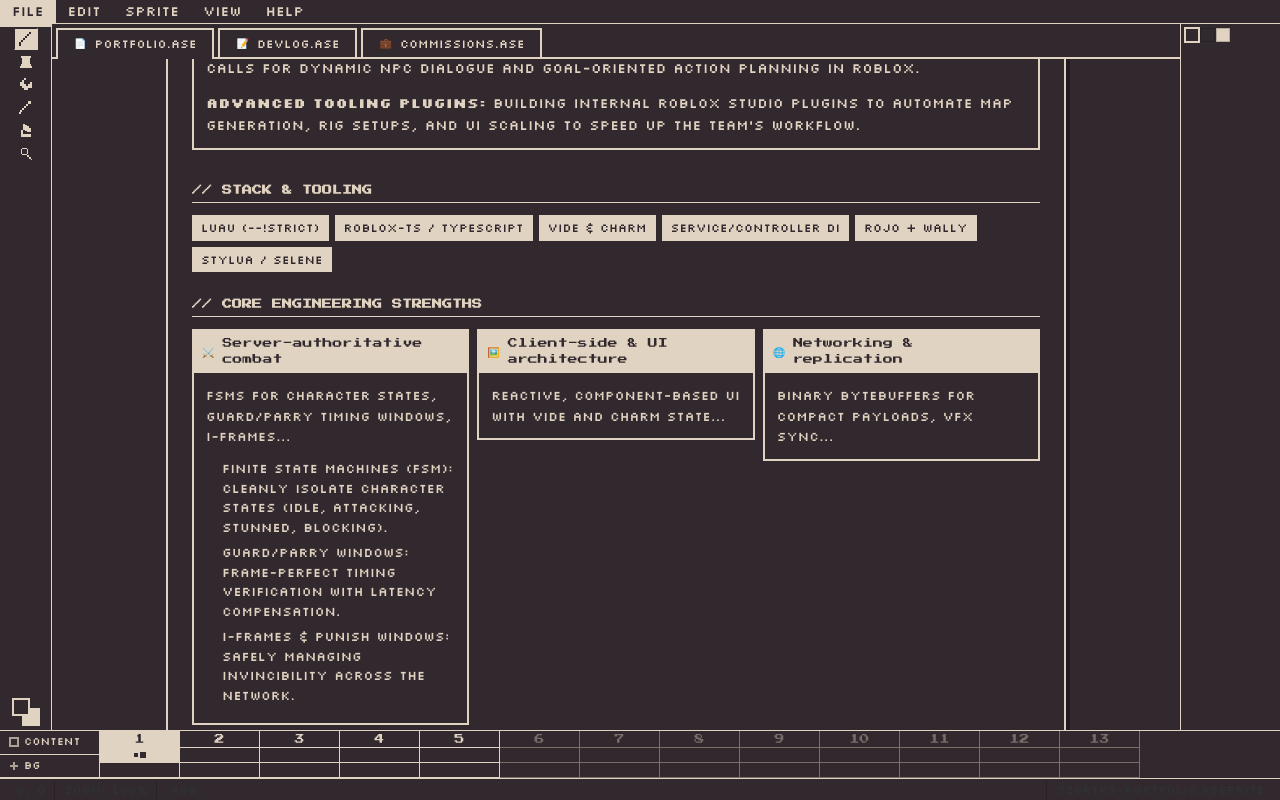
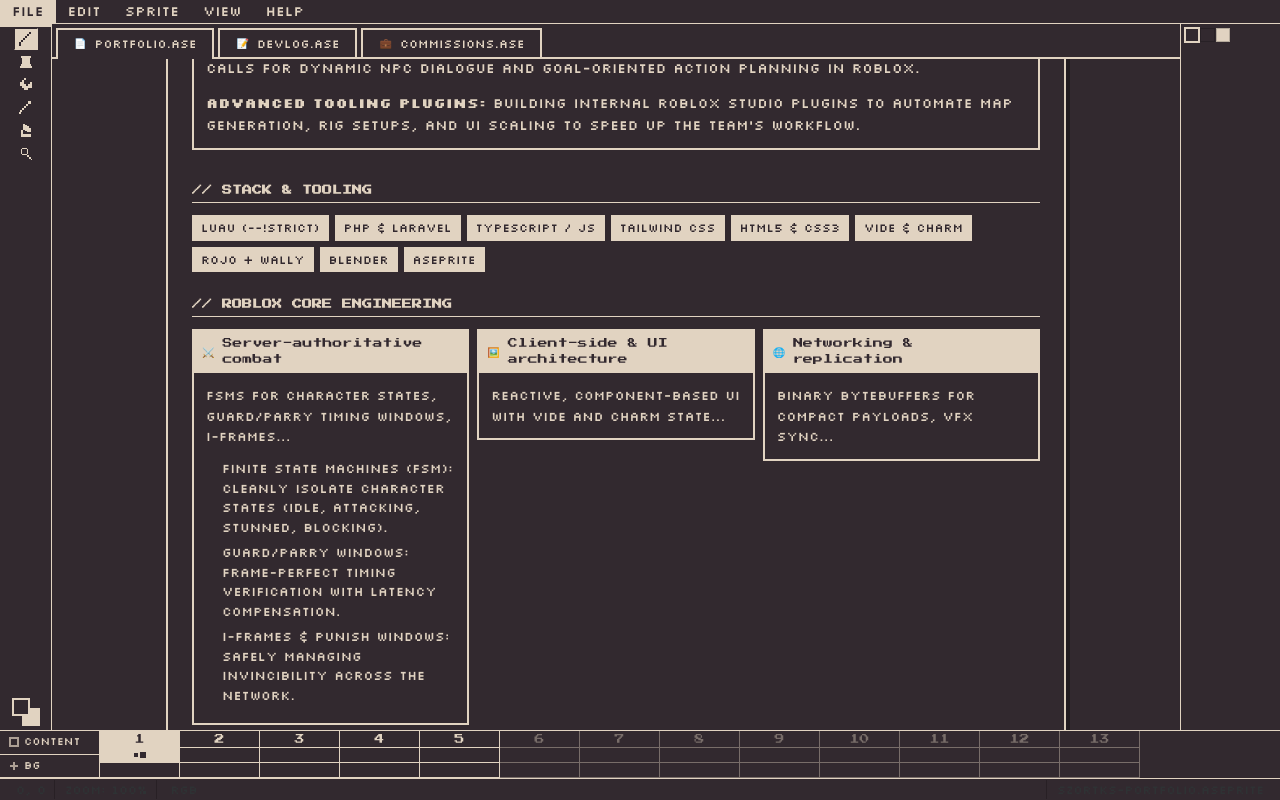
Before and after one commit to VitorPezzete/portfolio, a React (Vite) app: page / in a window 1280 px wide. Both pictures are taken after a click on the element 330 px from the left and 395 px from the top of the page. Built offline with nearby package versions, Linux system fonts and the light colour scheme.

Commit message:
feat: expand skills section with web full-stack and technical art categories

```diff
--- a/src/components/Skills.tsx
+++ b/src/components/Skills.tsx
@@ -1,6 +1,6 @@
 import { useState } from "react";
 
-const strengths = [
+const gameEngineeringStrengths = [
   {
     title: "Server-authoritative combat",
     icon: "⚔️",
@@ -63,17 +63,108 @@
   },
 ];
 
+const webEngineeringStrengths = [
+  {
+    title: "PHP & Laravel Ecosystem",
+    icon: "🐘",
+    shortDesc: "Secure RESTful APIs, MVC architecture, and Composer...",
+    details: [
+      "Laravel MVC: Structured backend logic for scalable web applications.",
+      "Composer: Efficient package and dependency management.",
+      "Database & ORM: Safe and performant querying with Eloquent.",
+    ],
+  },
+  {
+    title: "Modern Frontend",
+    icon: "⚛️",
+    shortDesc: "Reactive interfaces using TypeScript, JS, HTML5 and Tailwind...",
+    details: [
+      "TypeScript & JS: Strict type checking and modern ES6+ features.",
+      "Tailwind CSS: Rapid prototyping with utility-first responsive styling.",
+      "Semantic HTML5: Accessible and SEO-friendly document structure.",
+    ],
+  }
+];
+
+const techArtStrengths = [
+  {
+    title: "3D Modeling & UV Mapping",
+    icon: "🧊",
+    shortDesc: "Low-poly Blender models tailored for high-performance...",
+    details: [
+      "Topology Optimization: Creating extremely efficient low-poly geometry.",
+      "Smooth vs Flat Shading: Custom normals and rendering setups.",
+      "UV Unwrapping: Precise texture mapping across large surface grids.",
+    ],
+  },
+  {
+    title: "Pixel Art & Textures",
+    icon: "🎨",
+    shortDesc: "Aseprite pixel-perfect UI and stylized smooth textures...",
+    details: [
+      "Aseprite Textures: Generating retro 1-bit or full color maps.",
+      "Smooth Large-Grid Textures: Scaling art without obvious pixelation.",
+      "UI/UX Design: Bridging the gap between code and interactive visual aesthetics.",
+    ],
+  }
+];
+
 const skillTags = [
   "Luau (--!strict)",
-  "roblox-ts / TypeScript",
+  "PHP & Laravel",
+  "TypeScript / JS",
+  "Tailwind CSS",
+  "HTML5 & CSS3",
   "Vide & Charm",
-  "Service/Controller DI",
   "Rojo + Wally",
-  "StyLua / Selene",
+  "Blender",
+  "Aseprite",
 ];
 
 const Skills = () => {
-  const [expandedIndex, setExpandedIndex] = useState<number | null>(null);
+  const [expandedId, setExpandedId] = useState<string | null>(null);
+
+  const renderCards = (items: typeof gameEngineeringStrengths, categoryPrefix: string) => (
+    <div style={{ display: "grid", gridTemplateColumns: "repeat(auto-fill, minmax(260px, 1fr))", gap: 8, alignItems: "start", marginBottom: 32 }}>
+      {items.map((item, index) => {
+        const id = `${categoryPrefix}-${index}`;
+        return (
+          <div
+            key={id}
+            className={`ase-card ase-card-clickable`}
+            onClick={() => setExpandedId(expandedId === id ? null : id)}
+            style={expandedId === id ? { borderColor: "var(--color-ase-selected)" } : {}}
+          >
+            <div
+              className="ase-card-title"
+              style={
+                expandedId === id
+                  ? { background: "var(--color-ase-selected)" }
+                  : {}
+              }
+            >
+              <span>{item.icon}</span>
+              {item.title}
+            </div>
+            <div className="ase-card-body">
+              <p style={{ fontSize: 13, marginBottom: expandedId === id ? 12 : 0 }}>
+                {item.shortDesc}
+              </p>
+              {expandedId === id && (
+                <ul style={{ paddingLeft: 16, fontSize: 13, lineHeight: 1.5 }}>
+                  {item.details.map((detail, di) => (
+                    <li key={di} style={{ marginBottom: 6 }}>
+                      {detail}
+                    </li>
+                  ))}
+                </ul>
+              )}
+            </div>
+          </div>
+        );
+      })}
+    </div>
+  );
 
   return (
     <div className="ase-section" id="skills">
@@ -87,44 +178,14 @@
         ))}
       </div>
 
-      <div className="ase-separator">// CORE ENGINEERING STRENGTHS</div>
+      <div className="ase-separator">// ROBLOX CORE ENGINEERING</div>
+      {renderCards(gameEngineeringStrengths, "game")}
 
-      <div style={{ display: "grid", gridTemplateColumns: "repeat(auto-fill, minmax(260px, 1fr))", gap: 8, alignItems: "start" }}>
-        {strengths.map((item, index) => (
-          <div
-            key={index}
-            className={`ase-card ase-card-clickable`}
-            onClick={() => setExpandedIndex(expandedIndex === index ? null : index)}
-            style={expandedIndex === index ? { borderColor: "var(--color-ase-selected)" } : {}}
-          >
-            <div
-              className="ase-card-title"
-              style={
-                expandedIndex === index
-                  ? { background: "var(--color-ase-selected)" }
-                  : {}
-              }
-            >
-              <span>{item.icon}</span>
-              {item.title}
-            </div>
-            <div className="ase-card-body">
-              <p style={{ fontSize: 13, marginBottom: expandedIndex === index ? 12 : 0 }}>
-                {item.shortDesc}
-              </p>
-              {expandedIndex === index && (
-                <ul style={{ paddingLeft: 16, fontSize: 13, lineHeight: 1.5 }}>
-                  {item.details.map((detail, di) => (
-                    <li key={di} style={{ marginBottom: 6 }}>
-                      {detail}
-                    </li>
-                  ))}
-                </ul>
-              )}
-            </div>
-          </div>
-        ))}
-      </div>
+      <div className="ase-separator">// WEB FULL-STACK & BACKEND</div>
+      {renderCards(webEngineeringStrengths, "web")}
+
+      <div className="ase-separator">// TECHNICAL ART & MODELING</div>
+      {renderCards(techArtStrengths, "art")}
     </div>
   );
 };
```
